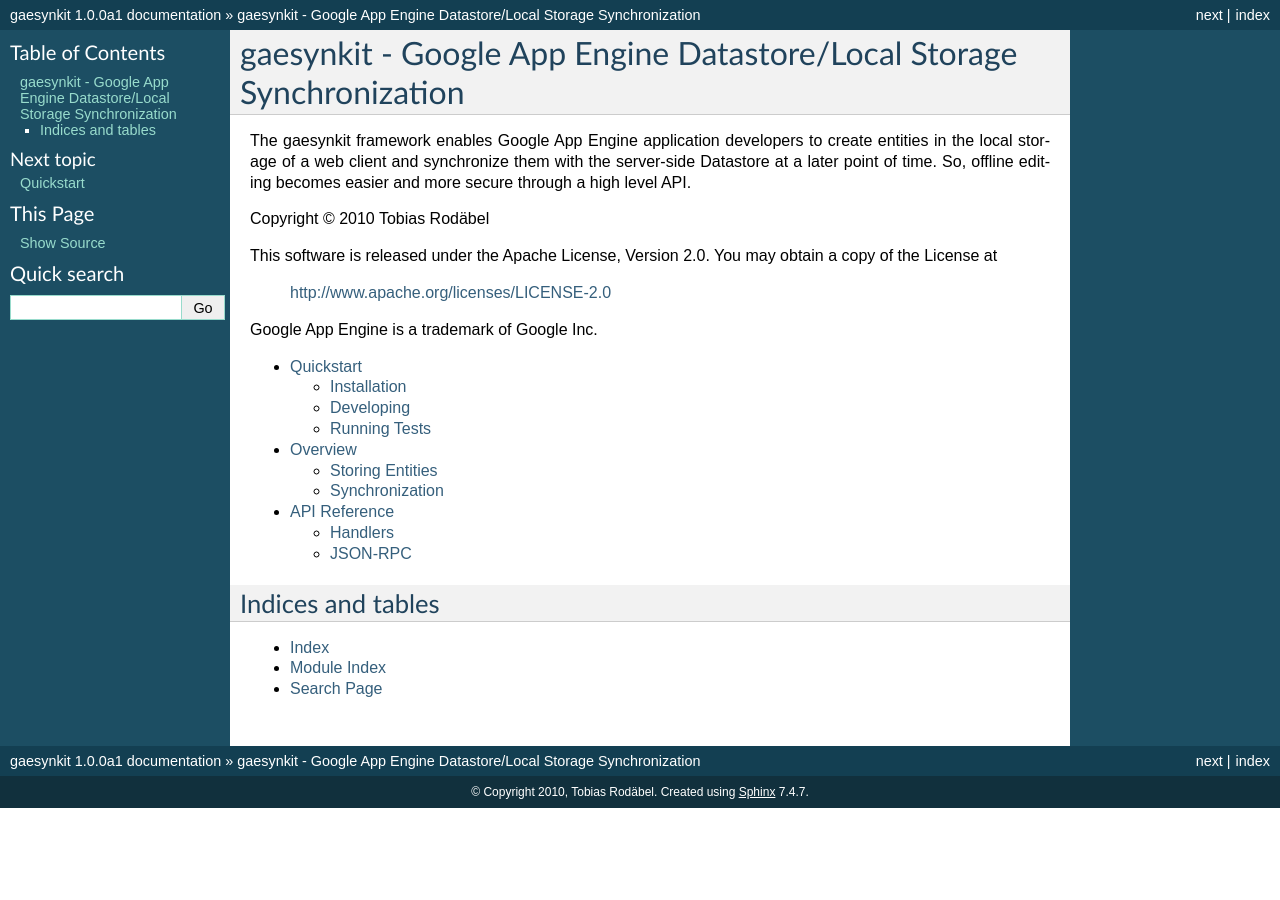
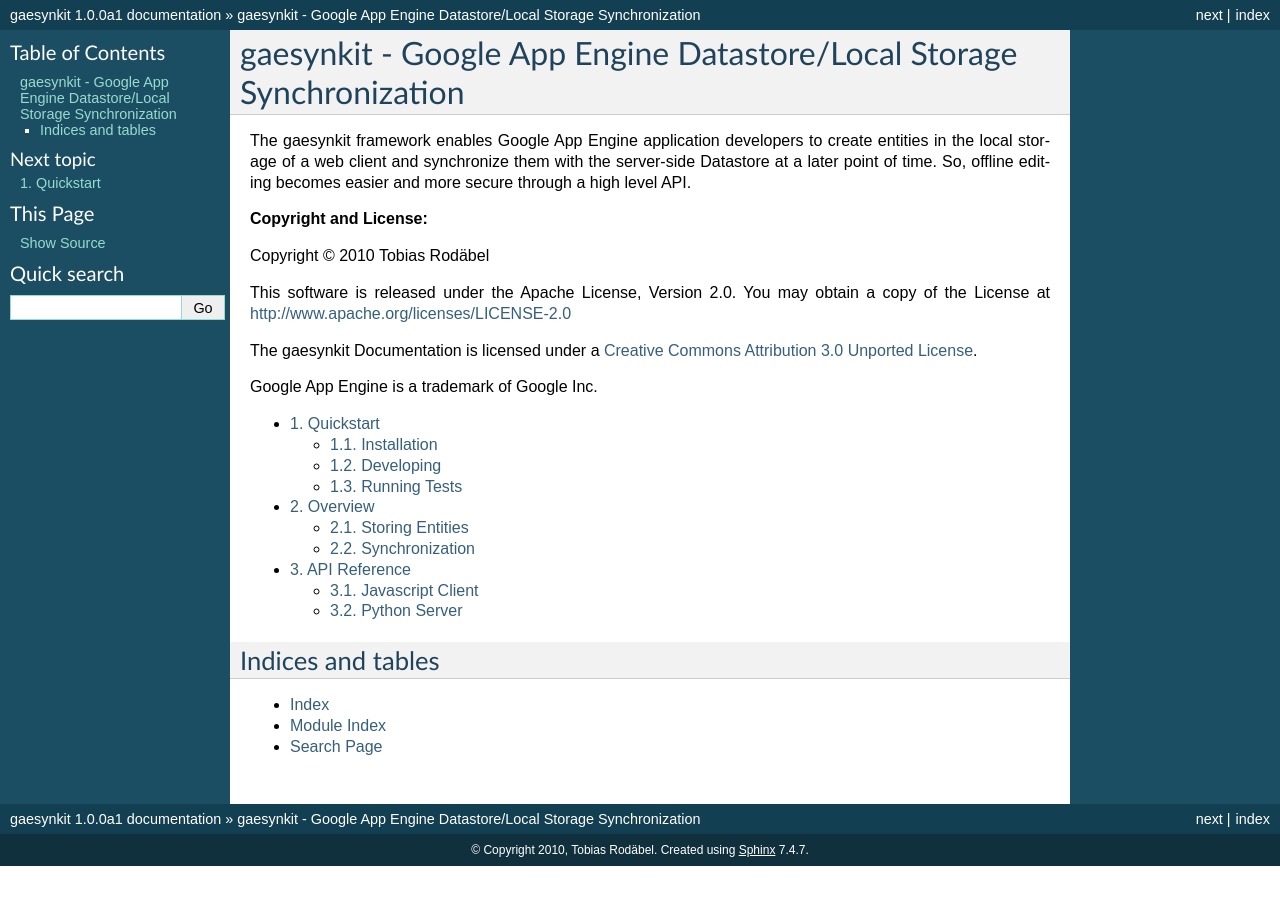
Before and after one commit to rodaebel/gaesynkit, a Sphinx documentation site: the page built from doc/source/index.rst, in a window 1280 px wide. Built offline with Sphinx 7.4.7, drawn with Linux system fonts in a browser that asks for light colours.

Commit message:
More documentation.

```diff
--- a/doc/source/index.rst
+++ b/doc/source/index.rst
@@ -9,18 +9,21 @@
 the server-side Datastore at a later point of time. So, offline editing becomes
 easier and more secure through a high level API.
 
+**Copyright and License:**
+
 Copyright © 2010 Tobias Rodäbel
 
-This software is released under the Apache License, Version 2.0.
-You may obtain a copy of the License at
+This software is released under the Apache License, Version 2.0. You may
+obtain a copy of the License at http://www.apache.org/licenses/LICENSE-2.0
 
-  http://www.apache.org/licenses/LICENSE-2.0
+The gaesynkit Documentation is licensed under a `Creative Commons Attribution 3.0 Unported License <http://creativecommons.org/licenses/by/3.0/>`_.
 
 Google App Engine is a trademark of Google Inc.
 
 
 .. toctree::
    :maxdepth: 2
+   :numbered:
 
    quickstart
    overview
--- a/doc/source/quickstart.rst
+++ b/doc/source/quickstart.rst
@@ -24,7 +24,7 @@
   $ ./configure
   $ make
 
-The ``configure`` command takes a number of options::
+The :command:`configure` command takes a number of options::
 
   Usage: configure [options]
 
```
Also changed, not shown: other parts of doc/source/quickstart.rst (+1 -1 lines), doc/source/reference.rst (+34 -0 lines), 2 other files.
